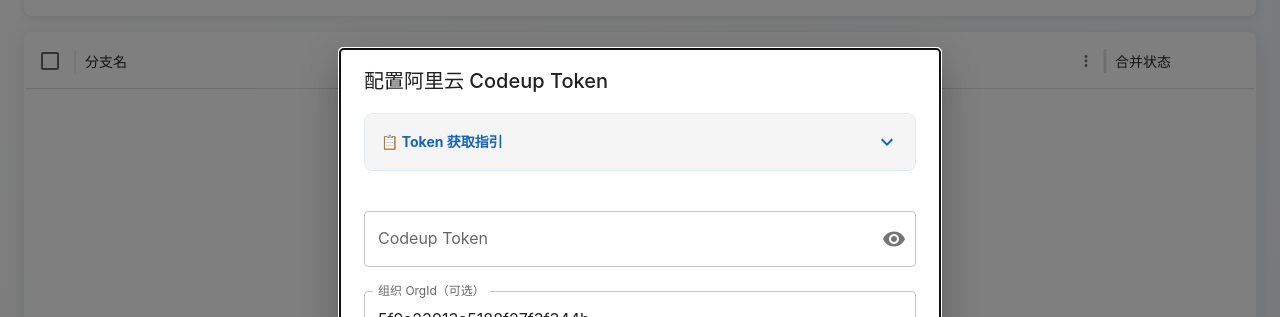
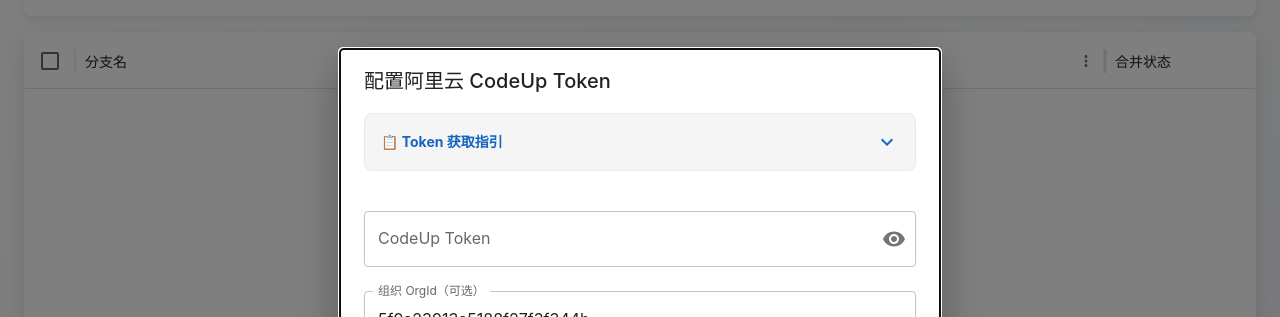
Before and after one commit to Edwinzzzs2/aliyun-codeup-check, a Next.js app: page / in a window 1280 px wide. Shown: the part 150-467 px from the top of the page. Built offline with nearby package versions, Linux system fonts and the light colour scheme; what @mui/material-nextjs would draw is missing.

Commit message:
feat: 修改文字

```diff
--- a/src/app/page.js
+++ b/src/app/page.js
@@ -699,7 +699,7 @@
         fullWidth
         maxWidth="sm"
       >
-        <DialogTitle>配置阿里云 Codeup Token</DialogTitle>
+        <DialogTitle>配置阿里云 CodeUp Token</DialogTitle>
         <DialogContent>
           {/* Token获取指引区域 */}
           <Box
@@ -808,12 +808,12 @@
 
           <TextField
             margin="normal"
-            label="Codeup Token"
+            label="CodeUp Token"
             type={showPassword ? "text" : "password"}
             value={tempToken}
             onChange={(e) => setTempToken(e.target.value)}
             fullWidth
-            placeholder="请输入阿里云 Codeup Token"
+            placeholder="请输入阿里云 CodeUp Token"
             InputProps={{
               endAdornment: (
                 <InputAdornment position="end">
```
